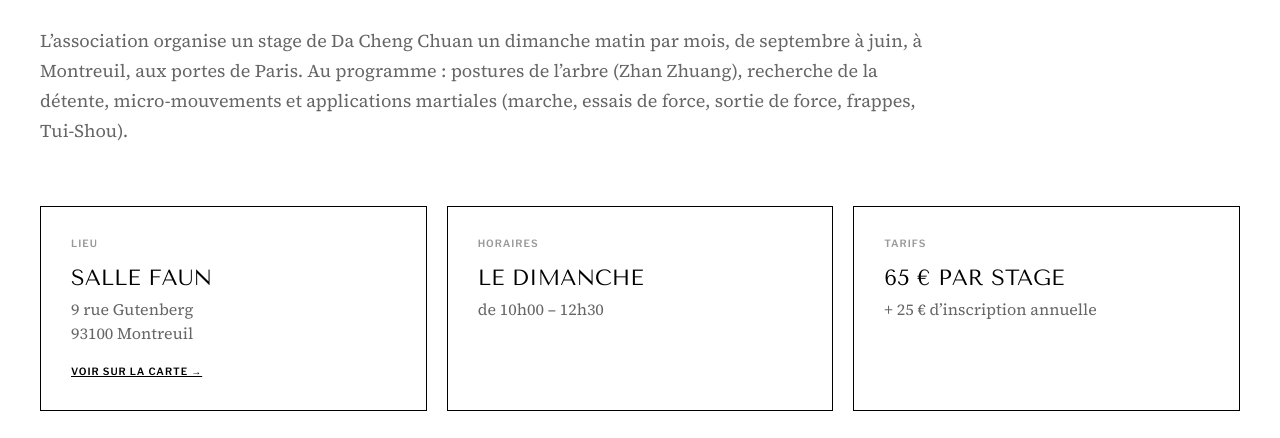
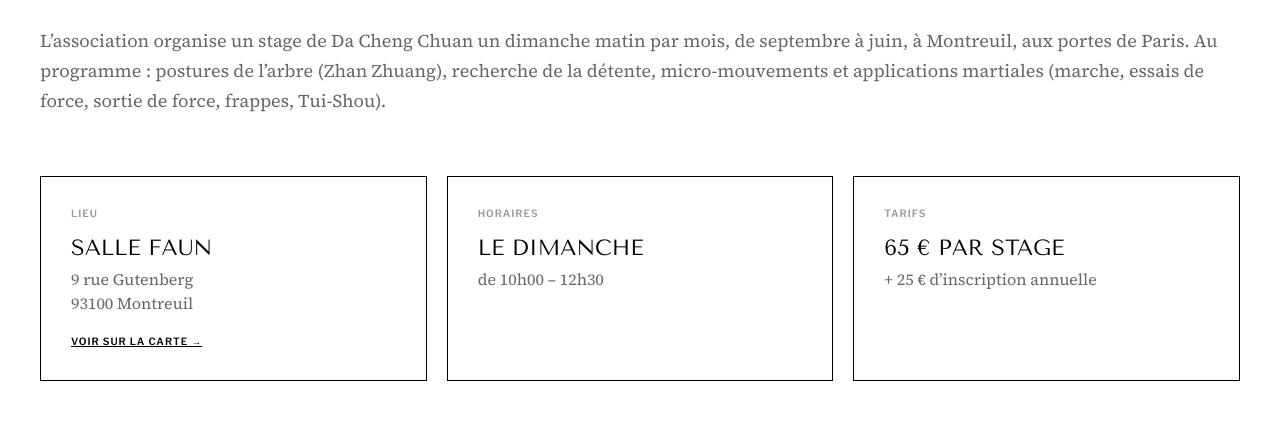
Before and after one commit to LEHOBB/DachengChuanParis, a plain HTML site: page cours-et-stages.html in a window 1280 px wide. Shown: the part 286-724 px from the top of the page. Drawn offline with nearby package versions, Linux system fonts and the light colour scheme.

Commit message:
Cours et stages : texte d'introduction aligné sur les blocs

```diff
--- a/cours-et-stages.html
+++ b/cours-et-stages.html
@@ -53,9 +53,7 @@
       <div class="container">
         <div class="section-title-text">Saison 2026-2027</div>
         <h1 class="h1">Cours et stages de Da Cheng Chuan</h1>
-        <div class="text-container">
-          <p class="lead stages-intro">L’association organise un stage de Da Cheng Chuan un dimanche matin par mois, de septembre à juin, à Montreuil, aux portes de Paris. Au programme&nbsp;: postures de l’arbre (Zhan Zhuang), recherche de la détente, micro-mouvements et applications martiales (marche, essais de force, sortie de force, frappes, Tui-Shou).</p>
-        </div>
+        <p class="lead stages-intro">L’association organise un stage de Da Cheng Chuan un dimanche matin par mois, de septembre à juin, à Montreuil, aux portes de Paris. Au programme&nbsp;: postures de l’arbre (Zhan Zhuang), recherche de la détente, micro-mouvements et applications martiales (marche, essais de force, sortie de force, frappes, Tui-Shou).</p>
 
         <div class="stage-infos">
           <div class="stage-info">
```
